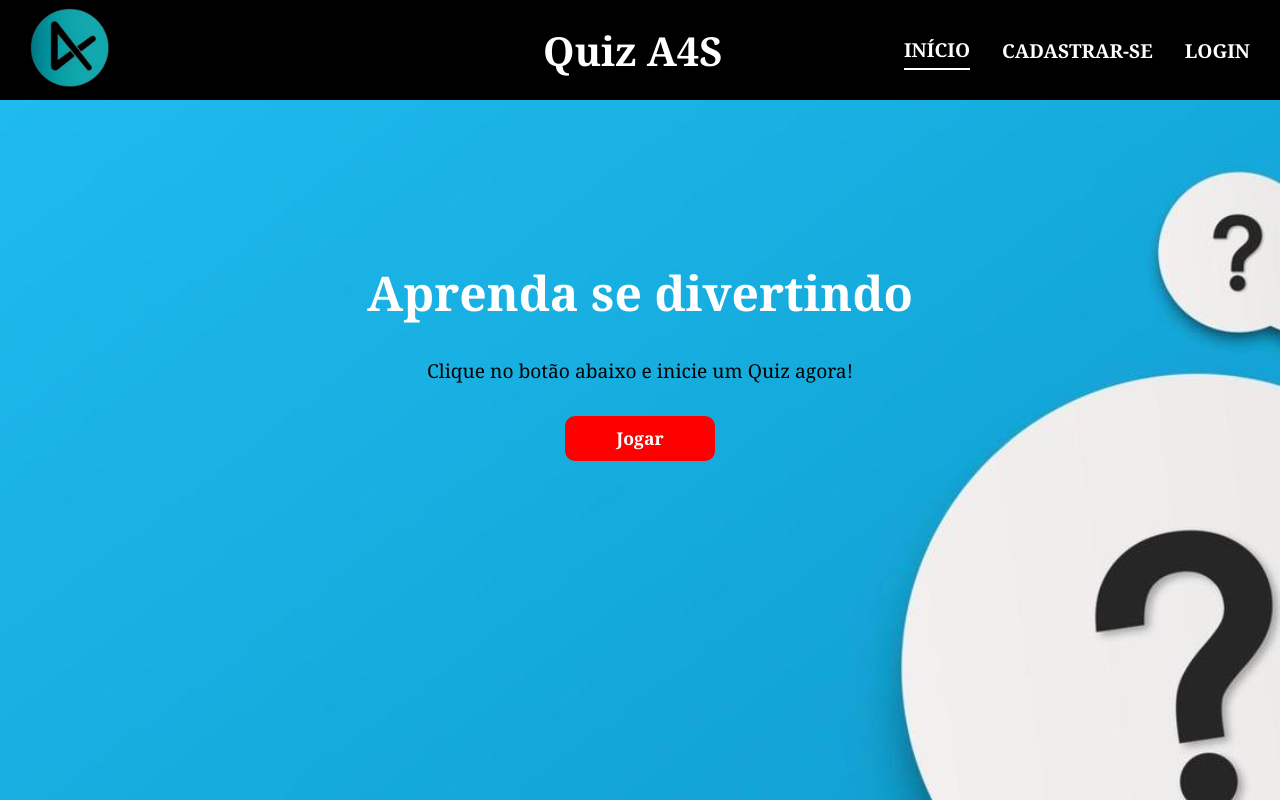
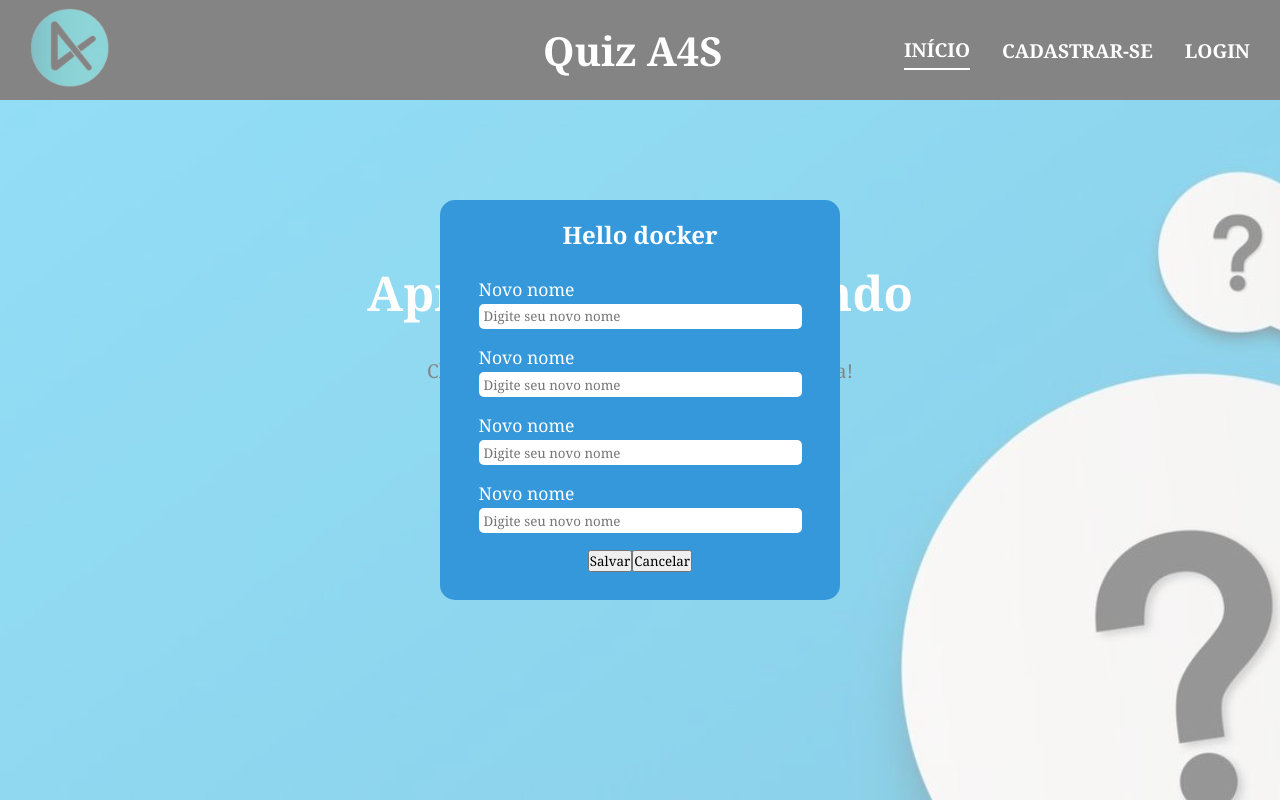
Before and after one commit to RonyAbreu/QuizA4S-Front, a React (Vite) app: page / in a window 1280 px wide. Shown: the top 800 px of the page. Built offline with nearby package versions, Linux system fonts and the light colour scheme; no server answers.

Commit message:
Feat: criando componente para utilizar na atualização dos dados

```diff
--- a/src/App.jsx
+++ b/src/App.jsx
@@ -5,17 +5,51 @@ import Footer from "./components/footer/Footer";
 
 // Css
 import "./App.css";
-import { useContext } from "react";
+import { useContext, useState } from "react";
 import { AuthenticationContext } from "./context/AutenticationContext";
+import UpdateBox from "./components/updateBox/UpdateBox";
 
 export const URL_BASE = "http://api.observatorioturismopb.com.br:8085/api/v1";
 
 function App() {
   const { isAuthenticated } = useContext(AuthenticationContext);
 
+  const [value, setValue] = useState("");
+
+  const inputs = [
+    {
+      label: "Novo nome",
+      type: "text",
+      placeholder: "Digite seu novo nome",
+      value: value,
+    },
+    {
+      label: "Novo nome",
+      type: "text",
+      placeholder: "Digite seu novo nome",
+      value: value,
+    },
+    {
+      label: "Novo nome",
+      type: "text",
+      placeholder: "Digite seu novo nome",
+      value: value,
+    },
+    {
+      label: "Novo nome",
+      type: "text",
+      placeholder: "Digite seu novo nome",
+      value: value,
+    },
+
+  ];
+
+  console.log(value)
+
   return (
     <div className="app">
       <Header isAuth={isAuthenticated} />
+      <UpdateBox inputs={inputs} onChange={setValue} title="Hello docker"/>
       <Outlet />
       <Footer />
     </div>
--- a/src/components/informationBox/InformationBox.css
+++ b/src/components/informationBox/InformationBox.css
@@ -1,17 +1,25 @@
+.container-box {
+  width: 100%;
+  height: 100%;
+  display: flex;
+  align-items: center;
+  justify-content: center;
+  background-color: #eeeeee6d;
+  z-index: 9999;
+  position: fixed;
+  top: 0;
+  left: 0;
+}
+
 .box {
   width: 450px;
   height: 250px;
+  background-color: #fff;
   display: flex;
+  align-items: center;
+  justify-content: space-evenly;
   flex-direction: column;
-  align-items: center;
-  justify-content: center;
-  gap: 2em;
-  background-color: #eeeeee;
-  box-shadow: 0px 0px 7px rgba(0, 0, 0, 0.7);
   border-radius: 15px;
-  padding: 20px;
-  z-index: 10;
-  position: absolute;
 }
 
 .text {
--- a/src/components/informationBox/InformationBox.jsx
+++ b/src/components/informationBox/InformationBox.jsx
@@ -2,19 +2,26 @@ import "./InformationBox.css";
 
 // icon vai ser "exclamation" para erro e "check" para sucesso
 
-const InformationBox = ({ text, closeBox, icon, color}) => {
+const InformationBox = ({ text, closeBox, icon, color }) => {
   return (
+    <div className="container-box">
       <div className="box">
-      <h2 className="text" style={{color: `${color}`}}>{text}</h2>
-      <i className={`bi bi-${icon}-circle-fill box-icon`} style={{color: `${color}`}}></i>
+        <h2 className="text" style={{ color: `${color}` }}>
+          {text}
+        </h2>
+        <i
+          className={`bi bi-${icon}-circle-fill box-icon`}
+          style={{ color: `${color}` }}
+        ></i>
         <button
           className="button"
           type="button"
           onClick={closeBox}
-        style={{backgroundColor: `${color}`}}
+          style={{ backgroundColor: `${color}` }}
         >
           Ok
         </button>
+      </div>
     </div>
   );
 };
--- /dev/null
+++ b/src/components/updateBox/UpdateBox.css
@@ -0,0 +1,50 @@
+.container-update-box{
+    width: 100%;
+    height: 100%;
+    position: fixed;
+    top: 0;
+    left: 0;
+    background-color: #ffffff84;
+    display: flex;
+    align-items: center;
+    justify-content: center;
+}
+
+.update-box{
+    min-width: 400px;
+    min-height: 400px;
+    background-color: #3498db;
+    display: flex;
+    align-items: center;
+    flex-direction: column;
+    justify-content: center;
+    border-radius: 15px;
+    gap: 1em;
+    padding: 10px;
+}
+.update-box-title{
+    max-width: 95%;
+    color: #fff;
+    margin-top: -10px;
+    word-wrap: break-word;
+    margin-bottom: 10px;
+}
+
+.update-box-input{
+    width: 85%;
+    display: flex;
+    flex-direction: column;
+    gap: .2em;
+}
+
+.update-box-input p{
+    font-size: 1.1em;
+    color: #fff;
+}
+
+.update-box-input input{
+    height: 25px;
+    border: none;
+    border-radius: 5px;
+    padding: 5px;
+}
--- /dev/null
+++ b/src/components/updateBox/UpdateBox.jsx
@@ -0,0 +1,35 @@
+import "./UpdateBox.css";
+
+const UpdateBox = ({title, inputs, onChange, onClickSave, onClickCancel }) => {
+  return (
+    <div className="container-update-box">
+      <div className="update-box">
+        <h2 className="update-box-title">{title}</h2>
+        {inputs &&
+          inputs.map((input) => (
+            <label className="update-box-input" key={input.label}>
+              <p>{input.label}</p>
+              <input
+                type={input.type}
+                placeholder={input.placeholder}
+                value={input.value}
+                onChange={(e)=> onChange(e.target.value)}
+                required
+              />
+            </label>
+          ))}
+
+        <div className="update-box-buttons">
+          <button type="button" onClick={onClickSave}>
+            Salvar
+          </button>
+          <button type="button" onClick={onClickCancel}>
+            Cancelar
+          </button>
+        </div>
+      </div>
+    </div>
+  );
+};
+
+export default UpdateBox;
--- a/src/routes/profile/Profile.jsx
+++ b/src/routes/profile/Profile.jsx
@@ -32,10 +32,12 @@ const Profile = () => {
 
   const { uuid, name, email } = JSON.parse(localStorage.getItem("user"));
 
-  function updateAccount() {}
+  function updateAccount() {
 
-  function showConfirmationBox(){
-    setConfirmBox(true)
+  }
+
+  function showConfirmationBox() {
+    setConfirmBox(true);
   }
 
   function removeAccount() {
@@ -44,12 +46,23 @@ const Profile = () => {
     setLoading(false);
     promisse.then((response) => {
       if (!response.removed) {
-        alert(response.message);
+        setInformationData((prevData) => {
+          return { ...prevData, text: response.message };
+        });
+        setInformationBox(true);
         return;
       }
     });
 
-    alert("Conta removida com sucesso!");
+    setInformationData((prevData) => {
+      return {
+        ...prevData,
+        text: "Conta removida com sucesso",
+        icon: "check",
+        color: "green",
+      };
+    });
+    setInformationBox(true);
   }
 
   return (
```
Lines whose indentation alone changed are shown as unchanged.
